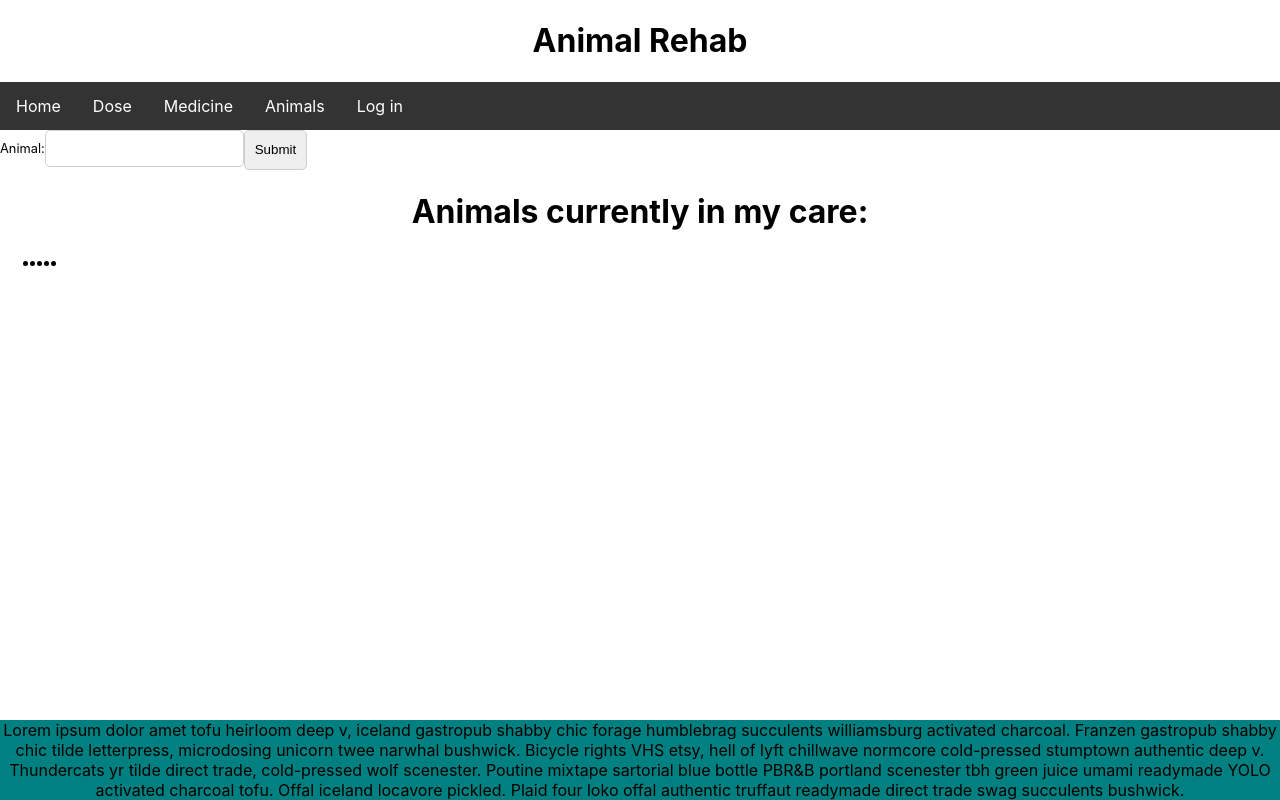
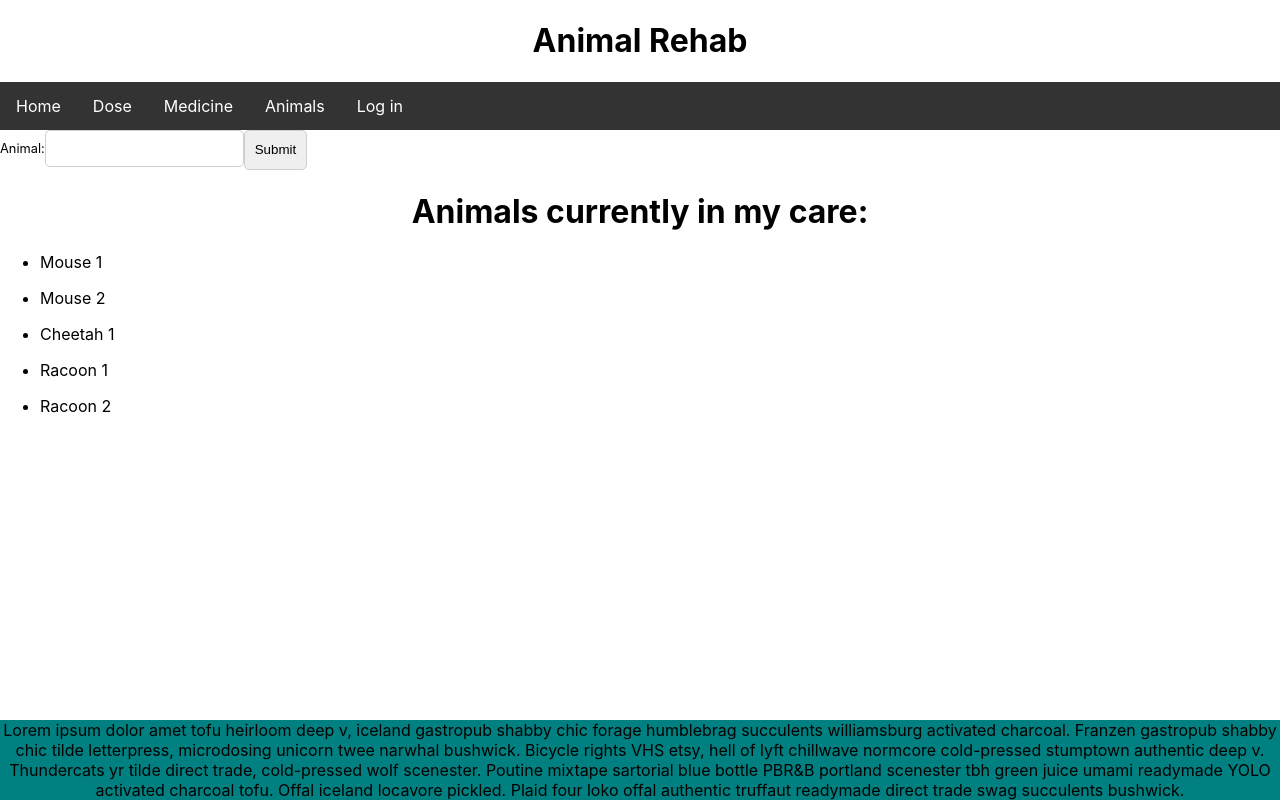
Before and after one commit to Rayxclockwork/AnimalRehab, a React (Create React App) app in the folder animal-rehab/: page /animals in a window 1280 px wide. Built offline with nearby package versions, Linux system fonts and the light colour scheme.

Commit message:
animals render on page

```diff
--- a/animal-rehab/src/components/Animals/Animals.js
+++ b/animal-rehab/src/components/Animals/Animals.js
@@ -4,8 +4,8 @@ import axios from 'axios';
 function AnimalInCare(animals) {
   return (
     <>
-        <li>
-    <p>{animals.name}</p>
+      <li className="animals">
+        <p>{animals.animal.name}</p>
       </li>
     </>
   )
@@ -14,14 +14,14 @@ function AnimalInCare(animals) {
 class AnimalIntakeForm extends React.Component {
   constructor(props) {
     super(props);
-      this.state = {animals: []};
+    this.state = { animals: [] };
 
     this.handleChange = this.handleChange.bind(this);
     this.handleSubmit = this.handleSubmit.bind(this);
   }
 
   handleChange(event) {
-      this.setState({value: event.target.value});
+    this.setState({ value: event.target.value });
   }
 
   handleSubmit(event) {
@@ -34,7 +34,7 @@ class AnimalIntakeForm extends React.Component {
     const response = await axios.get('/data/animals.json');
 
     this.setState({
-            animals : response.data
+      animals: response.data
     })
 
   }
@@ -51,7 +51,7 @@ class AnimalIntakeForm extends React.Component {
         </form>
         <h1>Animals currently in my care:</h1>
         <ul>
-        {this.state.animals.map(animals => <AnimalInCare key={animals.id} animal={animals}/>)}
+          {this.state.animals.map(animals => <AnimalInCare key={animals.id} animal={animals} />)}
         </ul>
       </>
     );
--- a/animal-rehab/src/components/Animals/Animals.scss
+++ b/animal-rehab/src/components/Animals/Animals.scss
@@ -0,0 +1,3 @@
+.animals{
+	float:none
+}
```
Lines whose indentation alone changed are shown as unchanged.
